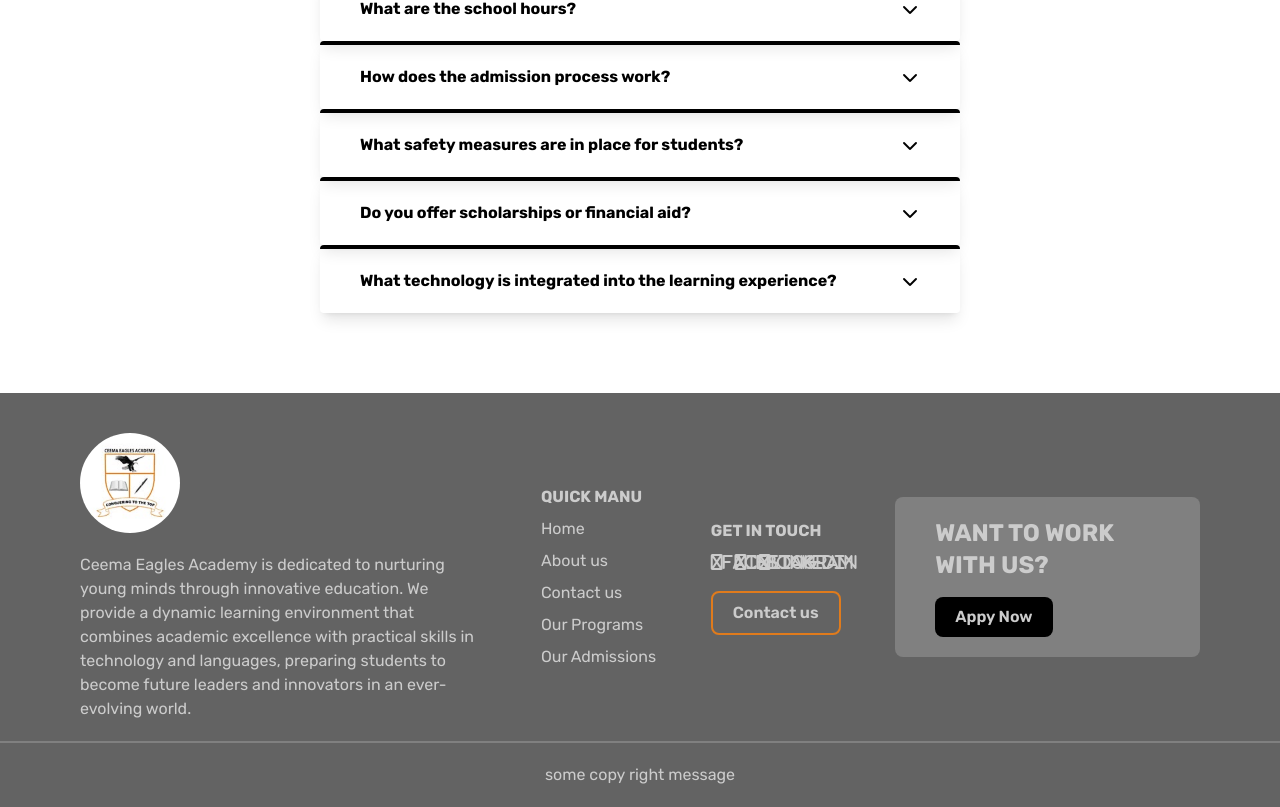
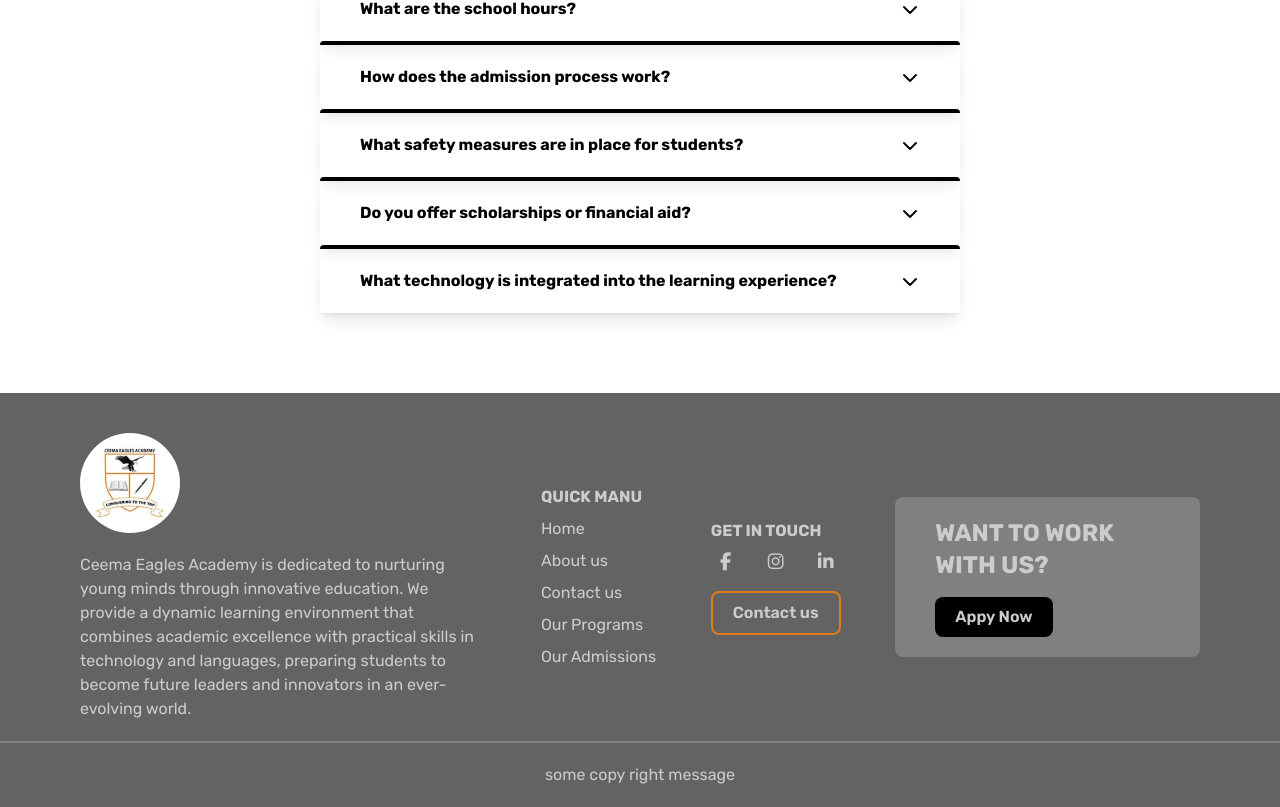
Before and after one commit to michaelboateng1/ceema-eagles-academy, a SvelteKit app: page / in a window 1280 px wide. Shown: the part 3505-4312 px from the top of the page. Built offline with nearby package versions, Linux system fonts and the light colour scheme.

Commit message:
Added the footer social icons

```diff
--- a/src/routes/components/Footer.svelte
+++ b/src/routes/components/Footer.svelte
@@ -33,11 +33,10 @@
         </div>
         <div>
             <h2 class="uppercase font-bold mb-2">Get in touch</h2>
-            <div>
-                <!-- TODO:Replace and correct the icons -->
-                <a href="#"><i class="fa fa-facebook">facebook</i></a>
-                <a href="#"><i class="fa fa-instagram">instagram</i></a>
-                <a href="#"><i class="fa fa-linkedin">linkedin</i></a>
+            <div class="flex items-center justify-around gap-5">
+                <a href="#"><i class="fa-brands fa-facebook-f hover:text-[#e07b1c] transition-colors duration-300 text-lg"></i></a>
+                <a href="#"><i class="fa-brands fa-instagram hover:text-[#e07b1c] transition-colors duration-300 text-lg"></i></a>
+                <a href="#"><i class="fa-brands fa-linkedin-in hover:text-[#e07b1c] transition-colors duration-300 text-lg"></i></a>
             </div>
             <a href="/contact" class="py-2 px-5 border-2 hover:bg-[#e07b1c] transition-colors duration-300 font-semibold border-[#e07b1c] rounded-lg inline-block mt-4">Contact us</a>
         </div>
```
